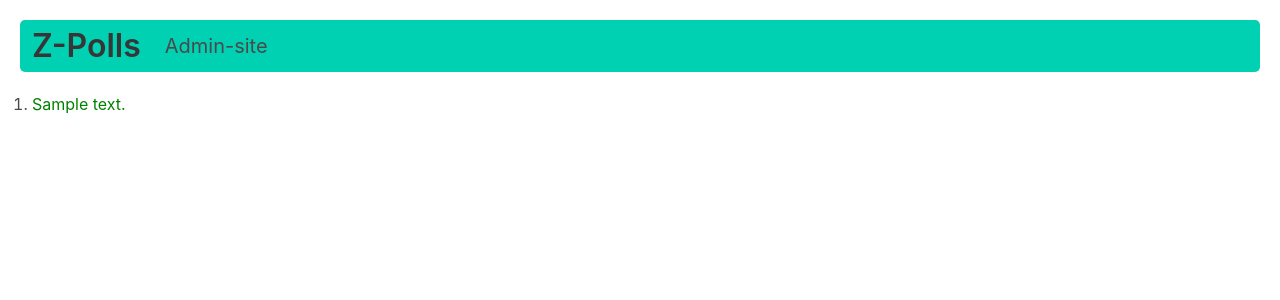
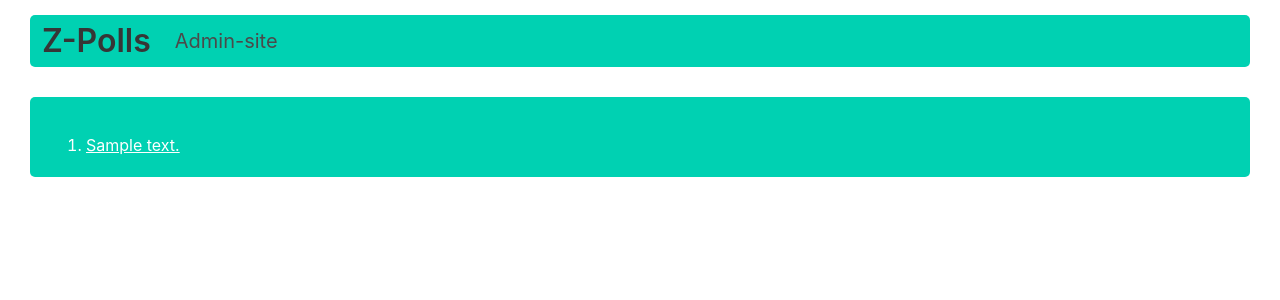
Before and after one commit to cdh77/Z-polls, a Django app: template polls/templates/polls/index.html in a window 1280 px wide. Shown: the top 300 px of the page. Run offline with Django 3.2, Linux system fonts and the light colour scheme; the template is opened without the code that fills it: most values are stand-ins (such as "Sample title", 1, 10 or a date in 2020).

Commit message:
css edit

```diff
--- a/polls/static/polls/styles.css
+++ b/polls/static/polls/styles.css
@@ -11,7 +11,7 @@ body {
 }
 
 .margin-home {
-    margin: 20px 20px 20px 20px;
+    margin: 15px 30px 0px 30px;
 }
 
 .is-primary {
--- a/polls/templates/polls/index.html
+++ b/polls/templates/polls/index.html
@@ -34,7 +34,11 @@
   </div>
 </nav>
 </div>
-
+<div class="tile is-ancestor header-tile">
+  <div class="tile is-vertical ">
+    <div class="tile">
+      <div class="tile is-parent is-vertical">
+        <article class="tile is-child notification is-primary">
   <section class="content">
     {% if latest_question_list %}
     <ol>
@@ -50,5 +54,10 @@
     <p>No polls are available.</p>
     {% endif %}
     </section>
+            </article>
+        </div>
+    </div>
+  </div>
+</div>
   </body>
 </html>
--- a/static/polls/styles.css
+++ b/static/polls/styles.css
@@ -11,7 +11,7 @@ body {
 }
 
 .margin-home {
-    margin: 20px 20px 20px 20px;
+    margin: 20px 30px 0px 30px;
 }
 
 .is-primary {
```
Also changed, not shown: db.sqlite3.
